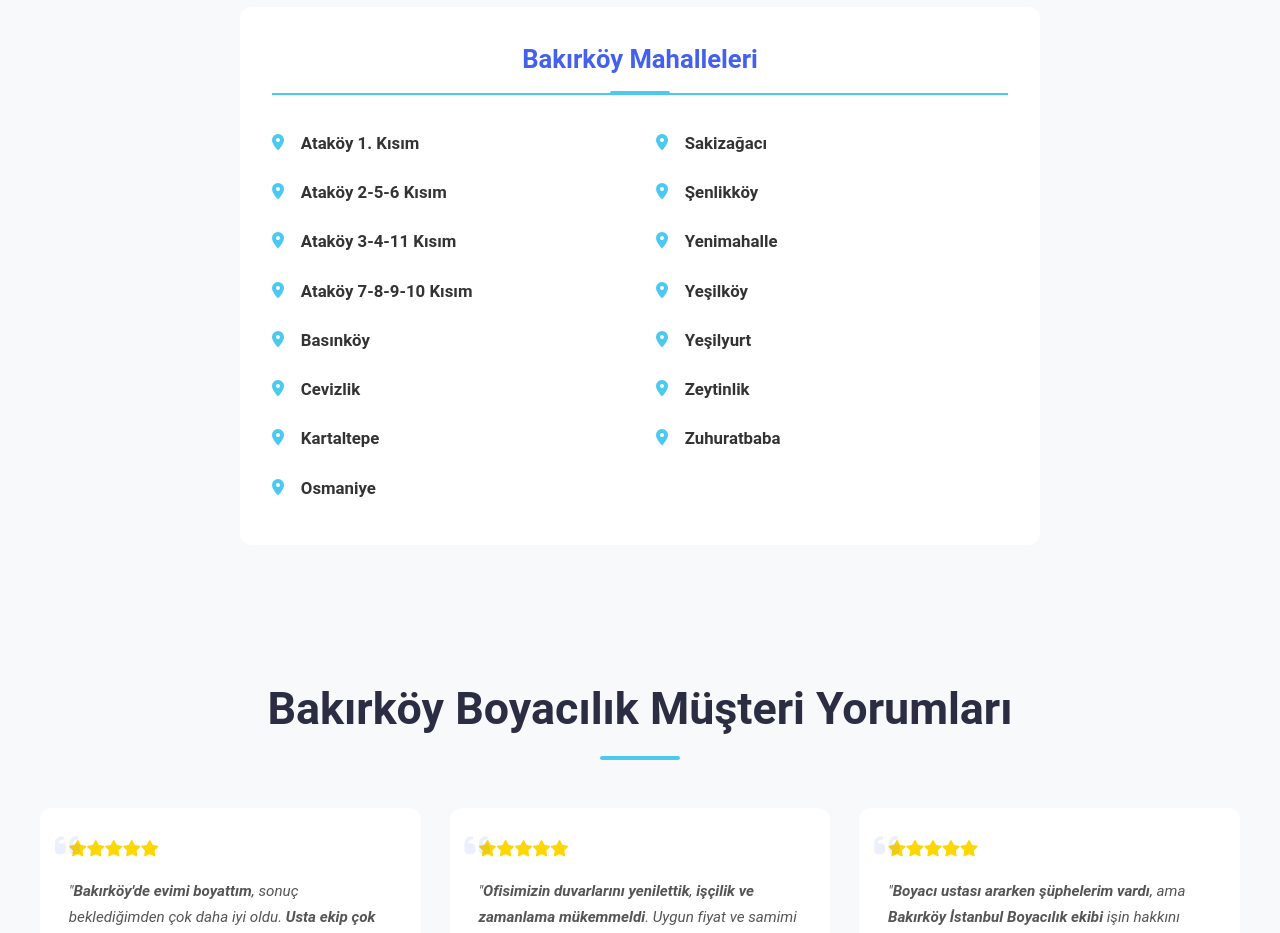
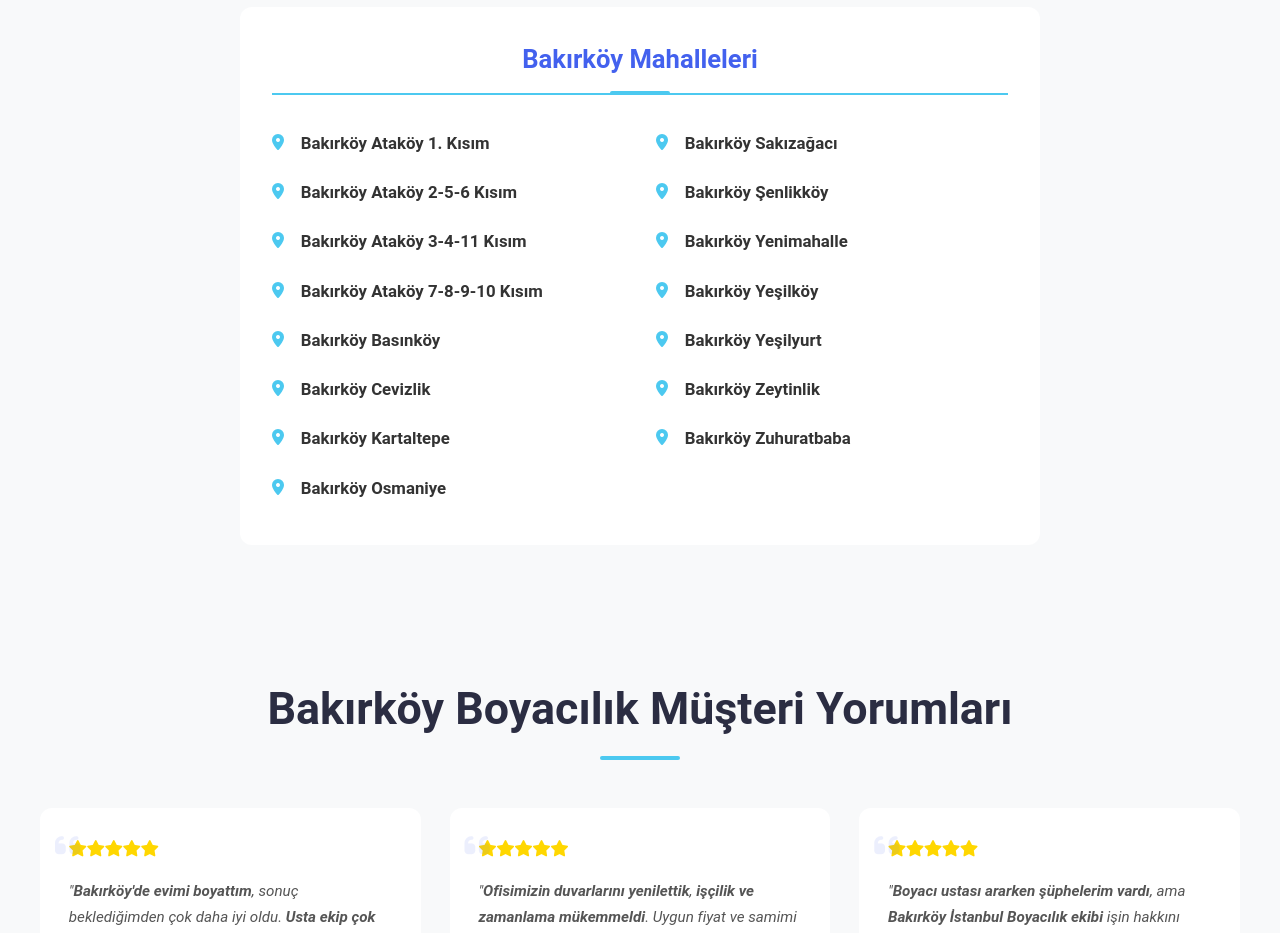
Before and after one commit to sivan1206/bakirkoy, a plain HTML site: page index.html in a window 1280 px wide. Shown: the part 4520-5453 px from the top of the page. Drawn offline with Linux system fonts and the light colour scheme; a script that the page names is missing.

Commit message:
second css upload

```diff
--- a/index.html
+++ b/index.html
@@ -535,21 +535,21 @@
   <div class="district-group">
     <h3>Bakırköy Mahalleleri</h3>
     <ul>
-      <li><strong>Ataköy 1. Kısım</strong></li>
-      <li><strong>Ataköy 2-5-6 Kısım</strong></li>
-      <li><strong>Ataköy 3-4-11 Kısım</strong></li>
-      <li><strong>Ataköy 7-8-9-10 Kısım</strong></li>
-      <li><strong>Basınköy</strong></li>
-      <li><strong>Cevizlik</strong></li>
-      <li><strong>Kartaltepe</strong></li>
-      <li><strong>Osmaniye</strong></li>
-      <li><strong>Sakizağacı</strong></li>
-      <li><strong>Şenlikköy</strong></li>
-      <li><strong>Yenimahalle</strong></li>
-      <li><strong>Yeşilköy</strong></li>
-      <li><strong>Yeşilyurt</strong></li>
-      <li><strong>Zeytinlik</strong></li>
-      <li><strong>Zuhuratbaba</strong></li>
+      <li><strong>Bakırköy Ataköy 1. Kısım</strong></li>
+      <li><strong>Bakırköy Ataköy 2-5-6 Kısım</strong></li>
+      <li><strong>Bakırköy Ataköy 3-4-11 Kısım</strong></li>
+      <li><strong>Bakırköy Ataköy 7-8-9-10 Kısım</strong></li>
+      <li><strong>Bakırköy Basınköy</strong></li>
+      <li><strong>Bakırköy Cevizlik</strong></li>
+      <li><strong>Bakırköy Kartaltepe</strong></li>
+      <li><strong>Bakırköy Osmaniye</strong></li>
+      <li><strong>Bakırköy Sakızağacı</strong></li>
+      <li><strong>Bakırköy Şenlikköy</strong></li>
+      <li><strong>Bakırköy Yenimahalle</strong></li>
+      <li><strong>Bakırköy Yeşilköy</strong></li>
+      <li><strong>Bakırköy Yeşilyurt</strong></li>
+      <li><strong>Bakırköy Zeytinlik</strong></li>
+      <li><strong>Bakırköy Zuhuratbaba</strong></li>
     </ul>
   </div>
 </section>
```
